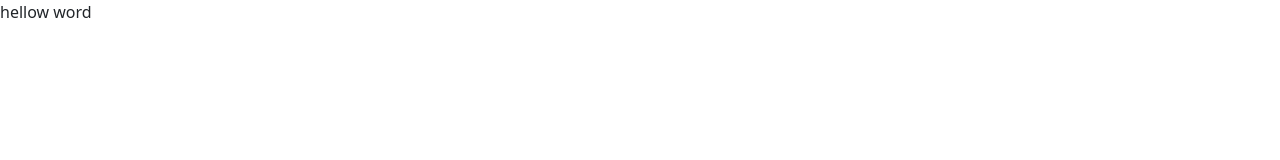
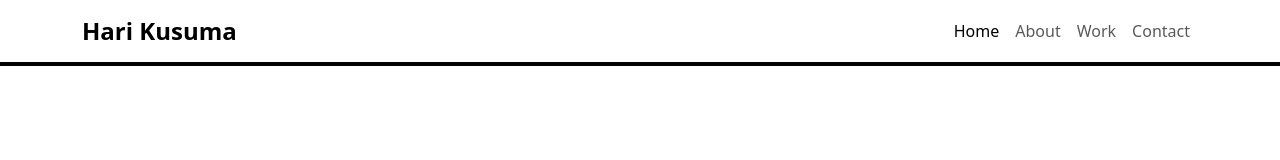
Before and after one commit to hari-1711/Portfolio, a plain HTML site: page index.html in a window 1280 px wide. Drawn offline with nearby package versions, Linux system fonts and the light colour scheme.

Commit message:
add navbar

```diff
--- a/index.html
+++ b/index.html
@@ -8,10 +8,32 @@
     <link rel="stylesheet" href="style.css">
 </head>
 <body>
-    hellow word
     <script src="https://cdn.jsdelivr.net/npm/@popperjs/core@2.11.8/dist/umd/popper.min.js" integrity="sha384-I7E8VVD/ismYTF4hNIPjVp/Zjvgyol6VFvRkX/vR+Vc4jQkC+hVqc2pM8ODewa9r" crossorigin="anonymous"></script>
     <script src="https://cdn.jsdelivr.net/npm/bootstrap@5.3.2/dist/js/bootstrap.min.js" integrity="sha384-BBtl+eGJRgqQAUMxJ7pMwbEyER4l1g+O15P+16Ep7Q9Q+zqX6gSbd85u4mG4QzX+" crossorigin="anonymous"></script>
     <script src="https://code.jquery.com/jquery-3.7.1.min.js" integrity="sha256-/JqT3SQfawRcv/BIHPThkBvs0OEvtFFmqPF/lYI/Cxo=" crossorigin="anonymous"></script>
     <script src="main.js"></script>
 </body>
+    <nav class="navbar navbar-expand-lg">
+        <div class="container">
+            <a class="navbar-brand fs-4 fw-bold" href="#">Hari Kusuma</a>
+            <button class="navbar-toggler" type="button" data-bs-toggle="collapse" data-bs-target="#navbarNav" aria-controls="navbarNav" aria-expanded="false" aria-label="Toggle navigation">
+            <span class="navbar-toggler-icon"></span>
+            </button>
+            <div class="collapse navbar-collapse" id="navbarNav">
+            <ul class="navbar-nav ms-auto">
+                <li class="nav-item">
+                    <a class="nav-link active" aria-current="page" href="#">Home</a>
+                </li>
+                <li class="nav-item">
+                    <a class="nav-link" href="#">About</a>
+                </li>
+                <li class="nav-item">
+                    <a class="nav-link" href="#">Work</a>
+                </li>
+                <li class="nav-item">
+                    <a class="nav-link" href="#">Contact</a>
+                </li>
+            </ul>
+        </div>
+    </nav>
 </html>
--- a/style.css
+++ b/style.css
@@ -0,0 +1,4 @@
+.navbar{
+    background-color: white;
+    box-shadow: 0 0 0 4px rgba(0, 0, 0, 5);
+}
```
